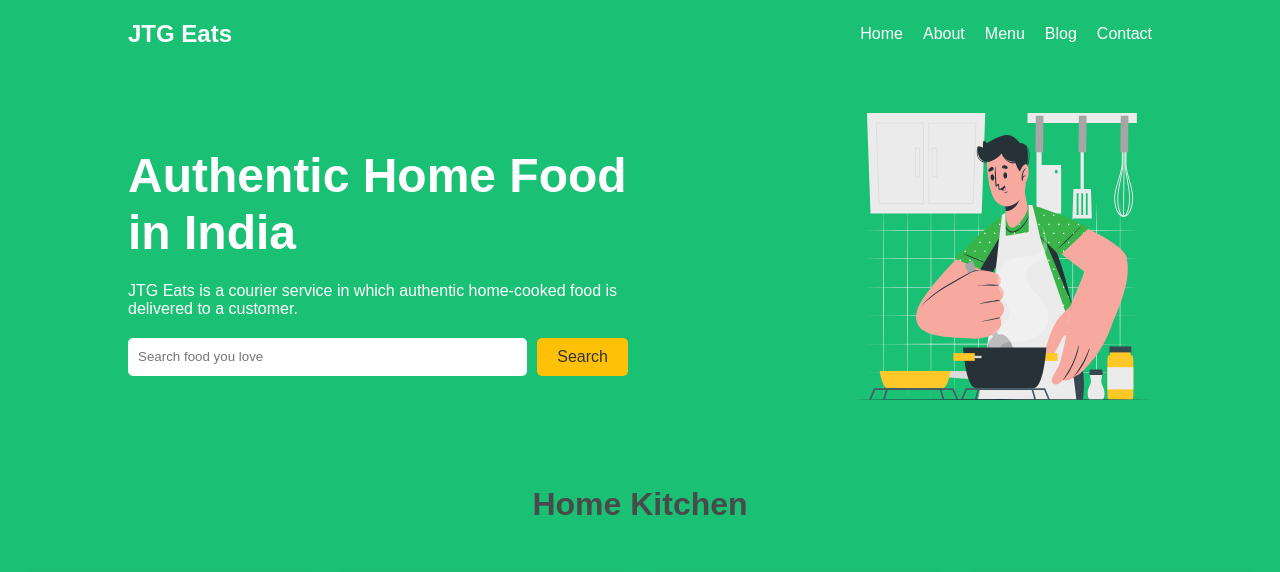
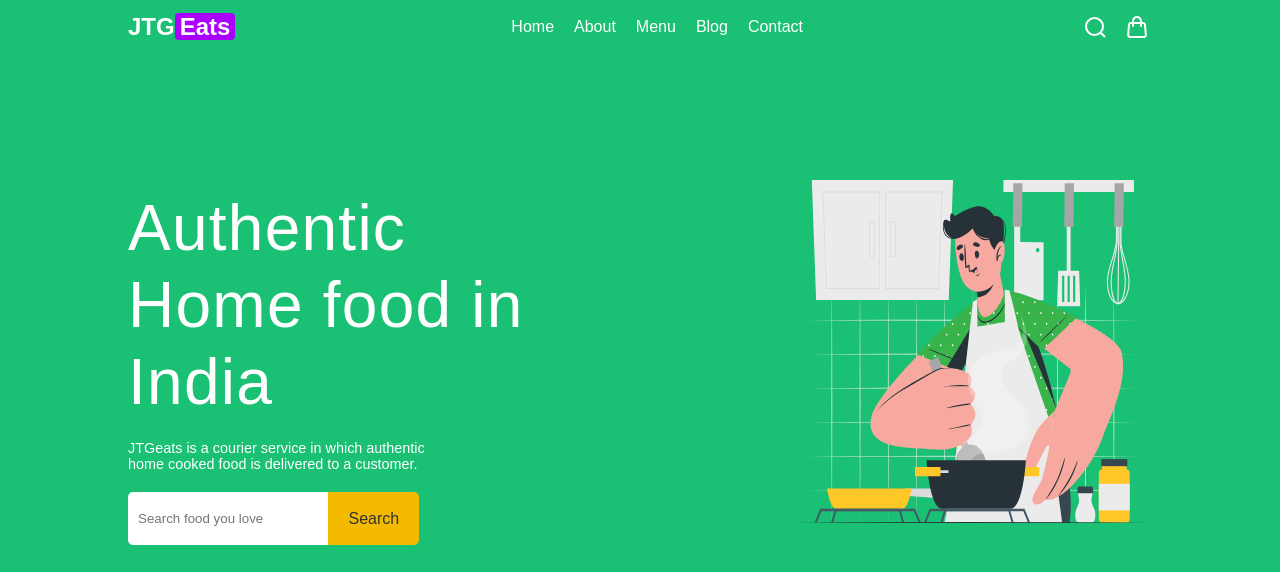
Before and after one commit to AbhirajkarBajpai/Food_kitchen, a website: page index.html in a window 1280 px wide. Shown: the top 572 px of the page. Drawn offline with nearby package versions, Linux system fonts and the light colour scheme.

Commit message:
hero section completed

```diff
--- a/index.html
+++ b/index.html
@@ -12,7 +12,7 @@
   </head>
   <body>
     <header>
-      <h1>JTG Eats</h1>
+      <h1>JTG<span class="highlight">Eats</span></h1>
       <nav>
         <ul>
           <li><a href="#">Home</a></li>
@@ -22,13 +22,22 @@
           <li><a href="#">Contact</a></li>
         </ul>
       </nav>
+      <div class="header-icons">
+        <button class="icon-btn" aria-label="Search">
+          <img src="search.svg" alt="search" />
+        </button>
+        <button class="icon-btn" aria-label="Cart">
+          <img src="cart.svg" alt="cart" />
+        </button>
+      </div>
     </header>
 
     <section class="hero">
+
       <div class="hero-content">
-        <h2>Authentic Home Food in India</h2>
+        <span>Authentic Home food in India</span>
         <p>
-          JTG Eats is a courier service in which authentic home-cooked food is
+          JTGeats is a courier service in which authentic home cooked food is
           delivered to a customer.
         </p>
         <div class="search-bar">
@@ -36,6 +45,7 @@
           <button>Search</button>
         </div>
       </div>
+
       <div class="hero-image">
         <img src="chef.svg" alt="Chef Cooking" />
       </div>
@@ -44,7 +54,6 @@
     <div class="kitchen">
       <h1>Home Kitchen</h1>
       <section id="kitchen-section">
-        <!-- Kitchen Data will be dynamically added here -->
       </section>
     </div>
 
--- a/styles.css
+++ b/styles.css
@@ -9,12 +9,12 @@ body {
   background-color: #1ac073;
   color: white;
 }
-
 header {
   display: flex;
   justify-content: space-between;
   align-items: center;
-  padding: 20px 10%;
+  padding: 10px 10%;
+  color: white;
 }
 
 header h1 {
@@ -22,56 +22,105 @@ header h1 {
   font-weight: bold;
 }
 
+header h1 .highlight {
+  background-color: #aa00ff; /* Purple highlight */
+  color: white;
+  padding: 0 5px;
+  border-radius: 4px;
+}
+
 nav ul {
   display: flex;
   list-style: none;
   gap: 20px;
+  margin: 0;
+  padding: 0;
 }
 
 nav ul li a {
   text-decoration: none;
   color: white;
   font-size: 16px;
+  font-weight: 500;
+  transition: color 0.3s;
 }
+
+nav ul li a:hover {
+  color: #ffc107; /* Yellow on hover */
+}
+
+.header-icons {
+  display: flex;
+  gap: 10px;
+}
+
+.icon-btn {
+  background: none;
+  border: none;
+  padding: 5px;
+  cursor: pointer;
+  display: flex;
+  align-items: center;
+  justify-content: center;
+  transition: transform 0.2s;
+}
+
+.icon-btn:hover {
+  transform: scale(1.1); /* Slight zoom effect */
+}
+
+.icon-btn svg {
+  width: 24px;
+  height: 24px;
+  fill: white;
+}
+
 
 .hero {
   display: flex;
   justify-content: space-between;
-  align-items: center;
-  padding: 40px 10%;
+  align-items: self-start;
+  padding: 15vh 10%;
 }
 
 .hero-content {
-  max-width: 500px;
+  max-width: 35vw;
+  display: flex;
+  /* align-items: center; */
+  justify-content: center;
+  flex-direction: column;
+  gap: 2.5vh;
+  margin-top: 2vh;
 }
 
-.hero-content h2 {
-  font-size: 48px;
-  margin-bottom: 20px;
+.hero-content span {
+  font-size: 8vh;
   line-height: 1.2;
+  letter-spacing: 1.25px;
 }
 
 .hero-content p {
-  font-size: 16px;
-  margin-bottom: 20px;
+  font-size: .9rem;
+  width: 75%;
 }
 
 .search-bar {
   display: flex;
-  gap: 10px;
+  width: 65%;
 }
 
 .search-bar input {
   flex: 1;
+  height: 6.6vh;
   padding: 10px;
   border: none;
-  border-radius: 5px;
+  border-radius: 5px 0 0 5px;
 }
 
 .search-bar button {
-  background-color: #ffc107;
+  background-color: #f3ba00;
   border: none;
-  border-radius: 5px;
+  border-radius: 0 5px 5px 0;
   padding: 10px 20px;
   font-size: 16px;
   cursor: pointer;
@@ -83,12 +132,16 @@ nav ul li a {
 }
 
 .hero-image img {
-  width: 300px;
+  width: 28vw;
   height: auto;
 }
 
 
 /* kitchen Items  */
+
+.kitchen{
+  background-color: #fff;
+}
 
 .kitchen h1 {
   font-size: 2em;
```
Also changed, not shown: cart.svg (added), search.svg (added).
